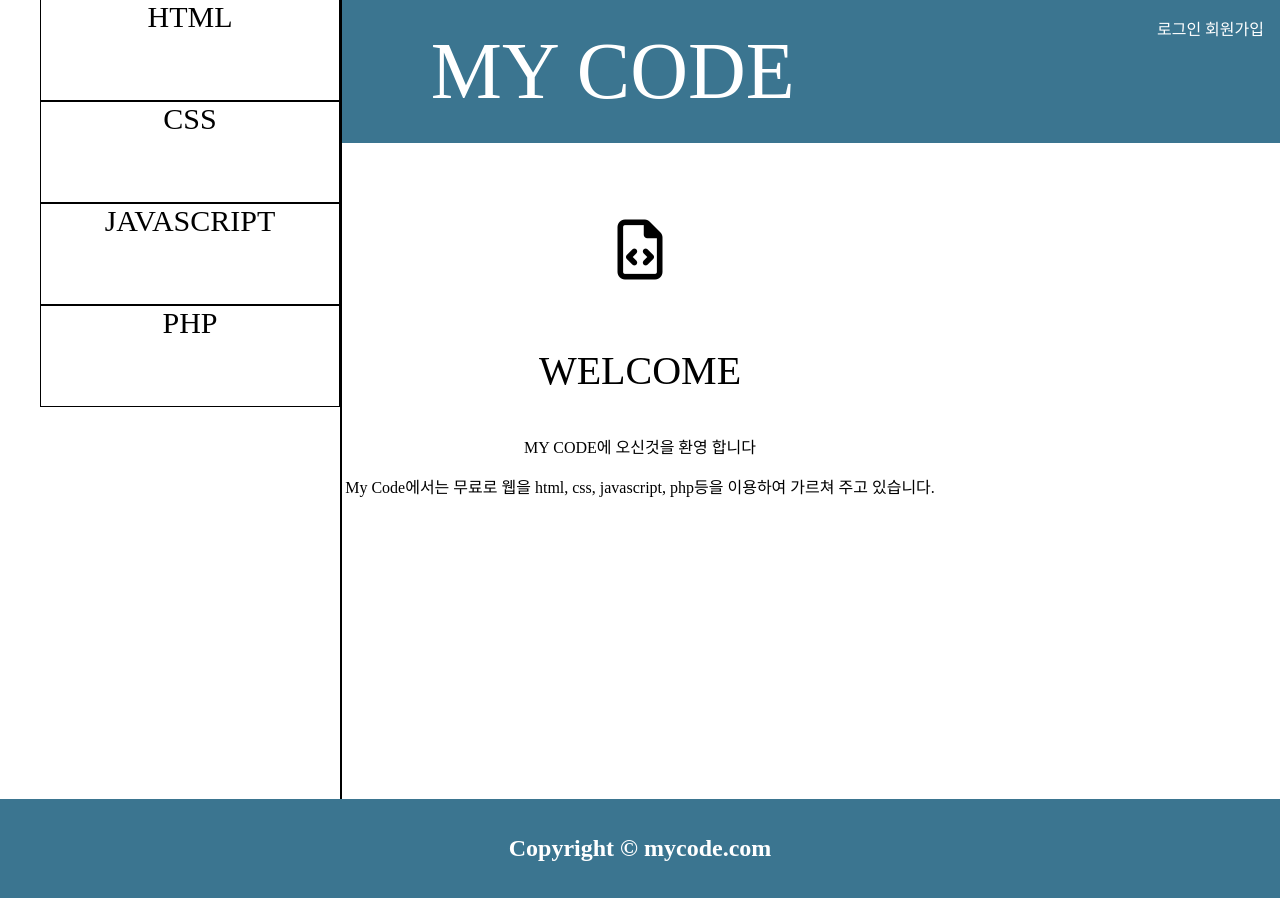
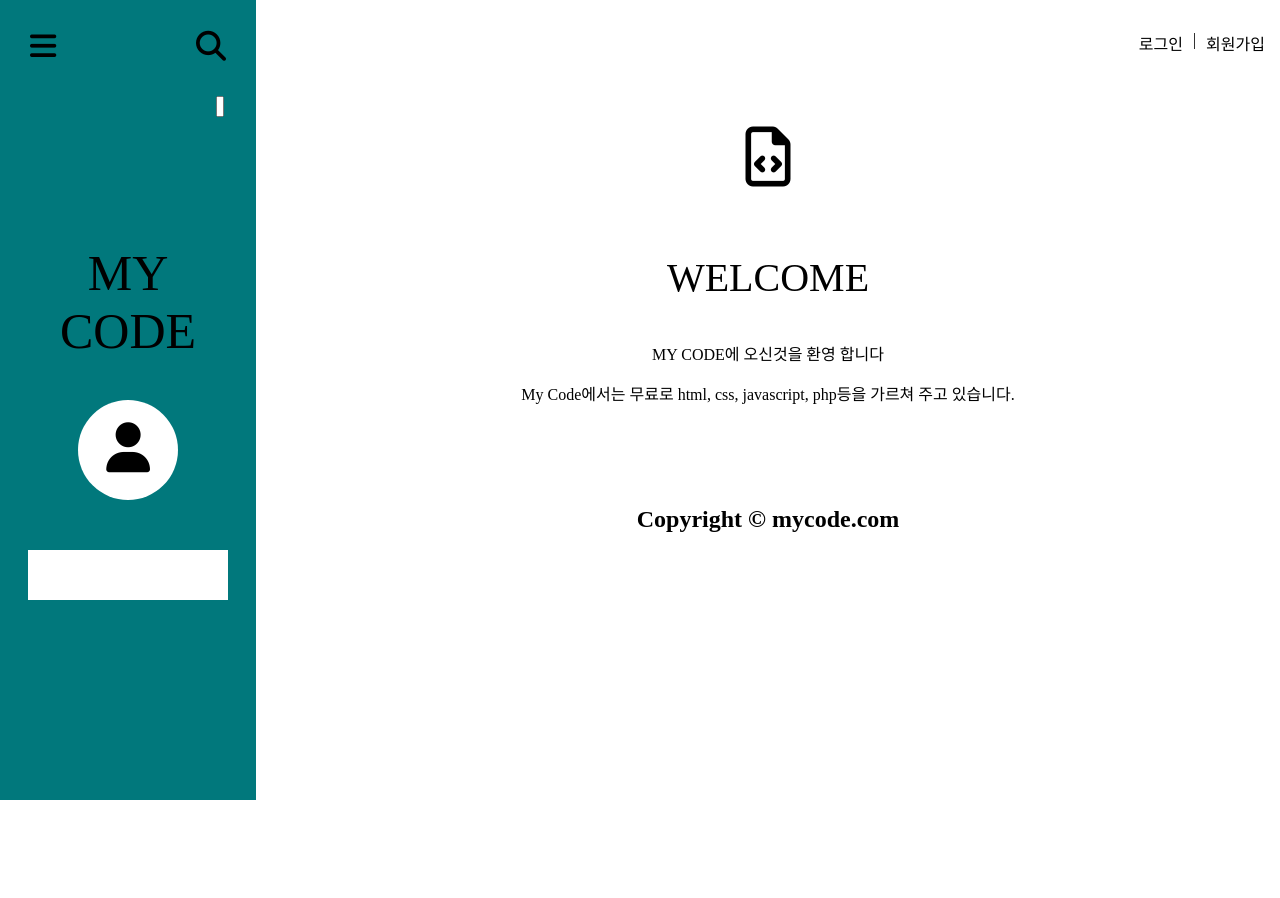
Before and after one commit to ilwp104/start-Web, a plain HTML site: page index.html in a window 1280 px wide. After the commit the page ends 800 px from the top, so only its background shows below. Drawn offline with nearby package versions, Linux system fonts and the light colour scheme.

Commit message:
Add files via upload

```diff
--- a/index.html
+++ b/index.html
@@ -9,7 +9,7 @@
 <body>
 
   <link rel="stylesheet" href="./font-awesome-4.7.0/css/font-awesome.min.css">
-
+  <script type="text/javascript" src="https://ajax.googleapis.com/ajax/libs/jquery/1.6.2/jquery.min.js"></script>
   <script type="text/javascript">
     function clicktest() {
       alert("클릭");
@@ -19,288 +19,230 @@
   <style media="screen">
     body {
       padding: 0px;
+      margin: 0px;
     }
 
-    .head {
+    .top{
+      display: inline-block;
+      width: 100%;
+      height: 200px;
+    }
+
+    .leftside {
+      position: fixed;
+      background-color: 	#01787c;
+      float: left;
+      width: 20%;
+      height: 100%;
+    }
+
+    .top div{
+      position: absolute;
+        font-size: 30px;
+        padding: 20px;
+    }
+
+    .menu {
+      top: 10px;
+      left: 10px;
+    }
+
+    .searchi{
+      top: 10px;
+      right: 10px;
+    }
+
+    .searchi p{
+      float: left;
+      margin: 0;
+    }
+
+    .searchbox{
+
+    }
+
+    .search{
+      width: 0px;
+    }
+
+    .time{
+      background-color: white;
+      width: 200px;
+      height: 50px;
+      margin-top: 50px;
+      margin-left: auto;
+      margin-right: auto;
+    }
+
+    .useri{
+      border-radius:50px;
+      width: 100px;
+      height: 100px;
+      background-color: white;
+      margin-left: auto;
+      margin-right: auto;
+      font-size: 50px;
+      text-align: center;
+    }
+
+    .useri i {
+      margin-top:22px;
+    }
+
+    .blogname{
         font-family: Agency FB;
-      font-size: 80px;
-      margin: 10px;
+        font-size: 50px;
+        text-align: center;
+        margin: 20px;
+        padding: 20px;
     }
+
 
         .wel {
           font-family: Segoe Script;
           font-size: 40px;
         }
 
-    div {
-      display: inline;
-      border: black;
-    }
 
-    .left {
-      float: left;
-    }
 
-    .right {
-      float: right;
-    }
 
-    header div p {
-      display: inline;
-    }
-
-    header,
     footer {
-      background-color: #3B7590;
-      color: white;
       text-align: center;
-      padding: 1em;
-      clear: both;
-      z-index: 1;
-    }
-
-    ul li {
-      list-style-type: none;
-      padding: 0px;
     }
 
     section {
-      margin-left: 170px;
-      margin-right: 170px;
+      margin-left: 20%;
       min-height: 15em;
       padding: 15px;
     }
 
-    .c2 {
-      text-align: center;
+    .sign{
+      float: right;
     }
 
-    body {
-      margin: 0px;
+    .sign p{
+      float: left;
+      margin-left: 10px;
     }
 
-    .menuic {
-      font-size: 50px;
-      margin: 0px;
-    }
-
-
-    p.head {
-      text-align: center;
-    }
-
-    #topMenu {
-      height: 30px;
-      /* 메인 메뉴의 높이 */
-      width: 150px;
-      /* 메인 메뉴의 넓이 */
-    }
-
-    #topMenu ul {
-      /* 메인 메뉴 안의 ul을 설정함: 상위메뉴의 ul+하위 메뉴의 ul */
-      list-style-type: none;
-      /* 메인 메뉴 안의 ul 내부의 목록 표시를 없애줌 */
-      margin: 0px;
-      /* 메인 메뉴 안의 ul의 margin을 없앰 */
-      padding: 0px;
-      /* 메인 메뉴 안의 ul의 padding을 없앰 */
-    }
-
-    #topMenu ul li {
-      /* 메인 메뉴 안에 ul 태그 안에 있는 li 태그의 스타일 적용(상위/하위메뉴 모두) */
-      color: white;
-      /* 글씨 색을 흰색으로 설정 */
-      background-color: #2d2d2d;
-      /* 배경 색을 RGB(2D2D2D)로 설정 */
-      /* 왼쪽으로 나열되도록 설정 */
-      line-height: 90px;
-      /* 텍스트 한 줄의 높이를 30px로 설정 */
-      vertical-align: middle;
-      /* 세로 정렬을 가운데로 설정 */
-      text-align: center;
-      /* 텍스트를 가운데로 정렬 */
-      position: relative;
-      /* 해당 li 태그 내부의 top/left 포지션 초기화 */
-    }
-
-    .menuLink,
-    .submenuLink {
-      /* 상위 메뉴와 하위 메뉴의 a 태그에 공통으로 설정할 스타일 */
-      text-decoration: none;
-      /* a 태그의 꾸밈 효과 제거 */
-      display: block;
-      /* a 태그의 클릭 범위를 넓힘 */
-      width: 150px;
-      /* 기본 넓이를 150px로 설정 */
-      font-size: 12px;
-      /* 폰트 사이즈를 12px로 설정 */
-      font-weight: bold;
-      /* 폰트를 굵게 설정 */
-      font-family: "Trebuchet MS", Dotum;
-      /* 기본 폰트를 영어/한글 순서대로 설정 */
-    }
-
-    .menuLink {
-      /* 상위 메뉴의 글씨색을 흰색으로 설정 */
-      color: white;
-    }
-
-    .topMenuLi:hover .menuLink {
-      /* 상위 메뉴의 li에 마우스오버 되었을 때 스타일 설정 */
-      color: red;
-      /* 글씨 색 빨간색 */
-      background-color: #4d4d4d;
-      /* 배경색을 밝은 회색으로 설정 */
-    }
-
-    .submenuLink {
-      /* 하위 메뉴의 a 태그 스타일 설정 */
-      color: #2d2d2d;
-      /* 글씨 색을 RGB(2D2D2D)로 설정 */
-      background-color: white;
-      /* 배경색을 흰색으로 설정 */
-      border: solid 1px black;
-      /* 테두리를 설정 */
-      margin-top: -1px;
-      /* 위 칸의 하단 테두리와 아래칸의 상단 테두리가 겹쳐지도록 설덩 */
-    }
-
-    .longLink {
-      /* 좀 더 긴 메뉴 스타일 설정 */
-      width: 190px;
-      /* 넓이는 190px로 설정 */
-    }
-
-    .submenu {
-      /* 하위 메뉴 스타일 설정 */
-      position: absolute;
-      /* html의 flow에 영향을 미치지 않게 absolute 설정 */
-      width: 0px;
-      /* 초기 높이는 0px로 설정 */
-      overflow: hidden;
-      /* 실 내용이 높이보다 커지면 해당 내용 감춤 */
-      transition: width .2s;
-      /* height를 변화 시켰을 때 0.2초간 변화 되도록 설정(기본) */
-      /*-webkit-transition: height .2s; /* height를 변화 시켰을 때 0.2초간 변화 되도록 설정(구버전 크롬/사파라ㅣ) */
-      /*  -moz-transition: height .2s; /* height를 변화 시켰을 때 0.2초간 변화 되도록 설정(구버전 파폭) */
-      /*  -o-transition: height .2s; /* height를 변화 시켰을 때 0.2초간 변화 되도록 설정(구버전 오페라) */
-    }
-
-    .topMenuLi:hover .submenu {
-      /* 상위 메뉴에 마우스 모버한 경우 그 안의 하위 메뉴 스타일 설정 */
-      width: 300px;
-      /* 높이를 93px로 설정 */
-    }
-
-    .submenuLink:hover {
-      /* 하위 메뉴의 a 태그의 마우스 오버 스타일 설정 */
-      color: red;
-      /* 글씨색을 빨간색으로 설정 */
-      background-color: #dddddd;
-      /* 배경을 RGB(DDDDDD)로 설정 */
-    }
-
-    .menuico {
-      font-size: 60px;
-    }
-
-    .menuico:hover {
-      width: 300px;
-    }
 
     .menulist {
       list-style-type: none;
       overflow: hidden;
-      position: absolute;
-      width: 0px;
-      height: 100%;
-      color: black;
       background-color: white;
-      transition: width .3s;
+      transition: height 1s;
     }
 
-    .left:hover .menulist {
-      border-right: 2px solid black;
-      width: 300px;
-    }
-
-    .menulist {
-      margin-top: -1px;
-      top: 0px;
-      left: 0px;
+    .menu:hover .menulist {
+      height: 150px;
     }
 
     .menulist li {
-      background-color: white;
+      float: left;
+      width: auto;
       text-align: center;
-      height: 100px;
-      border: 1px solid black;
-      vertical-align: middle;
-      font-size: 30px;
+      width: 150px;
+      font-size: 50px;
+      color: white;
+      font-weight: bold;
+      font-family: 한컴 윤체 B;
+    }
+
+    .menu1 {
+      background-color: #CC3D3D;
+    }
+
+    .menu2 {
+      background-color: #4375DB;
+    }
+
+    .menu3 {
+      background-color: #E5D85C;
+    }
+
+    .menu4 {
+      background-color: #6F30C9;
+    }
+
+    footer {
+      margin-left: 20%;
+    }
+
+    .intro {
+      text-align: center;
+      padding: 50px;
     }
   </style>
 
-  <div class="table">
-    <header>
-      <div class="left">
-        <p class="menuico"><i class="fa fa-bars" aria-hidden="true" onclick="clicktest()"></i></p>
-        <ul class="menulist">
-          <li class="menu">HTML</li>
-          <li class="menu">CSS</li>
-          <li class="menu">JAVASCRIPT</li>
-          <li class="menu">PHP</li>
-        </ul>
+  <nav class="leftside">
+    <div class="top">
+      <div class="menu">
+        <i class="fa fa-bars" aria-hidden="true" onclick="clicktest()"></i>
+        <!--  <ul class="menulist">
+                <li class="menu1">HTML</li>
+                <li class="menu2">CSS</li>
+                <li class="menu3">JAVASCRIPT</li>
+                <li class="menu4">PHP</li>
+              </ul>-->
       </div>
 
-      <div class="right">
-        <p>로그인</p>
-        <p>회원가입</p>
+      <div class="searchi">
+        <i class="fa fa-search" aria-hidden="true"></i>
+        <div class="searchbox">
+            <input type="text" class="search" name="search" value="search">
+        </div>
       </div>
 
-      <p class="head">MY CODE</p>
-    </header>
+    </div>
+
+    <div class="center">
+      <p class="blogname">MY CODE</p>
+      <div class="useri">
+          <i class="fa fa-user" aria-hidden="true"></i>
+      </div>
+    </div>
+
+    <div class="time"></div>
+
+  </nav>
+
+
+
+
+
+
 
 
   <section>
-      <article class="c2">
+    <div class="sign">
+      <p>로그인</p>
+      <p>|</p>
+      <p>회원가입</p>
+    </div>
+    <article class="intro">
+
 
       <p style="font-size: 60px;"><i class="fa fa-file-code-o" aria-hidden="true"></i></p>
       <p class="wel">WELCOME</p>
       <a>
         <p>MY CODE에 오신것을 환영 합니다</p>
       </a>
-        <p>My Code에서는 무료로 웹을 html, css, javascript, php등을 이용하여 가르쳐 주고 있습니다. </p>
-        <br><br><br><br><br><br><br><br><br><br><br><br><br><br><br>
+      <p>My Code에서는 무료로 html, css, javascript, php등을 가르쳐 주고 있습니다. </p>
     </article>
   </section>
-
-
-    <!--  <article class="code">
-    <pre>
-      <code>
-        &lt;!DOCTYPE html>
-        &lt;html>
-          &lt;head>
-            &lt;meta charset="utf-8">
-            &lt;title>My first html&lt;/title&gt;
-          &lt;/head&gt;
-          &lt;body&gt;
-            &lt;h1>Hello html&lt;/h1&gt;
-          &lt;/body&gt;
-        &lt;/html&gt;
-      </code>
-    </pre>
-  </article>-->
 
   <footer>
     <h2>Copyright &copy; mycode.com</h2>
   </footer>
-  </div>
-
-
-
-
-
+  <script type="text/javascript">
+  $(document).ready(function () {
+    setInterval(function() {
+      var hour=new Date().getHours();
+      var min=new data().getMinutes();
+      $('.time').text(hour.toString()+min.toString());
+    }, 1000);
+  });
+  </script>
 </body>
 
 </html>
```
Lines whose indentation alone changed are shown as unchanged.
